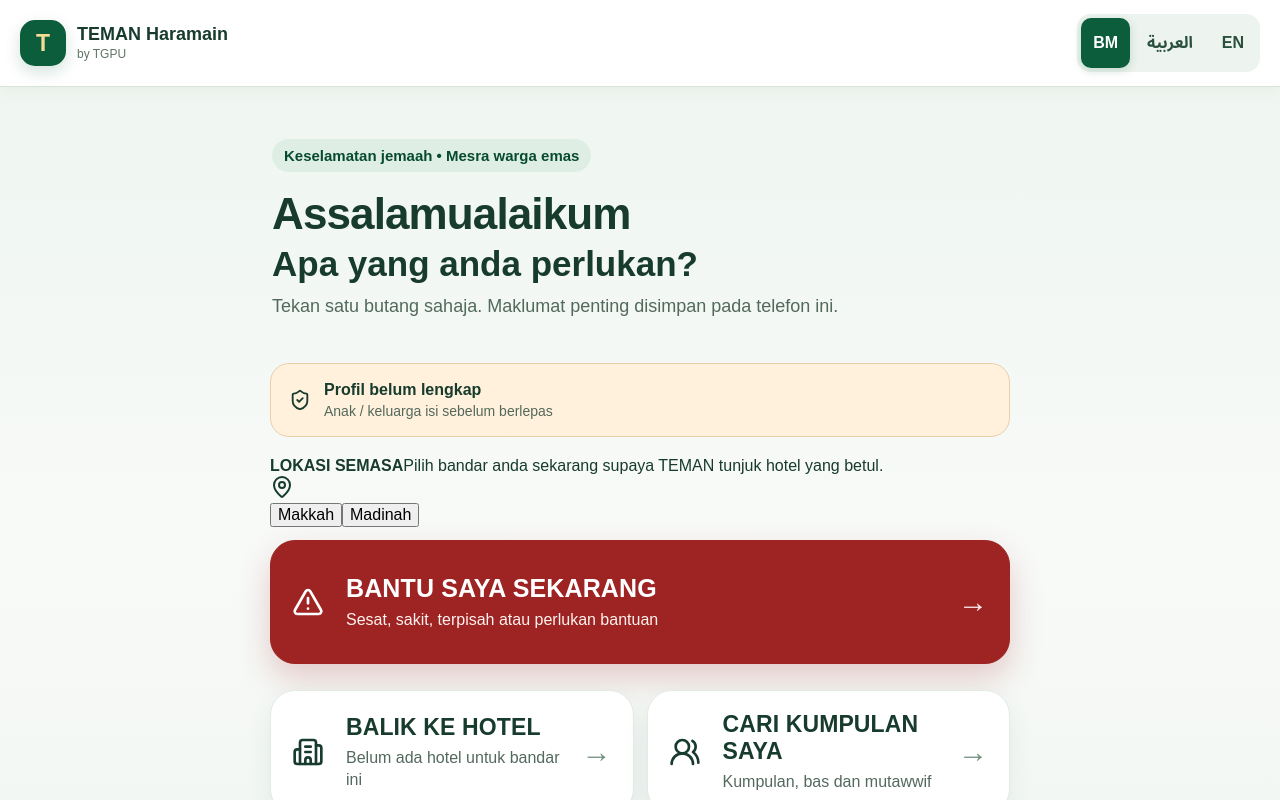
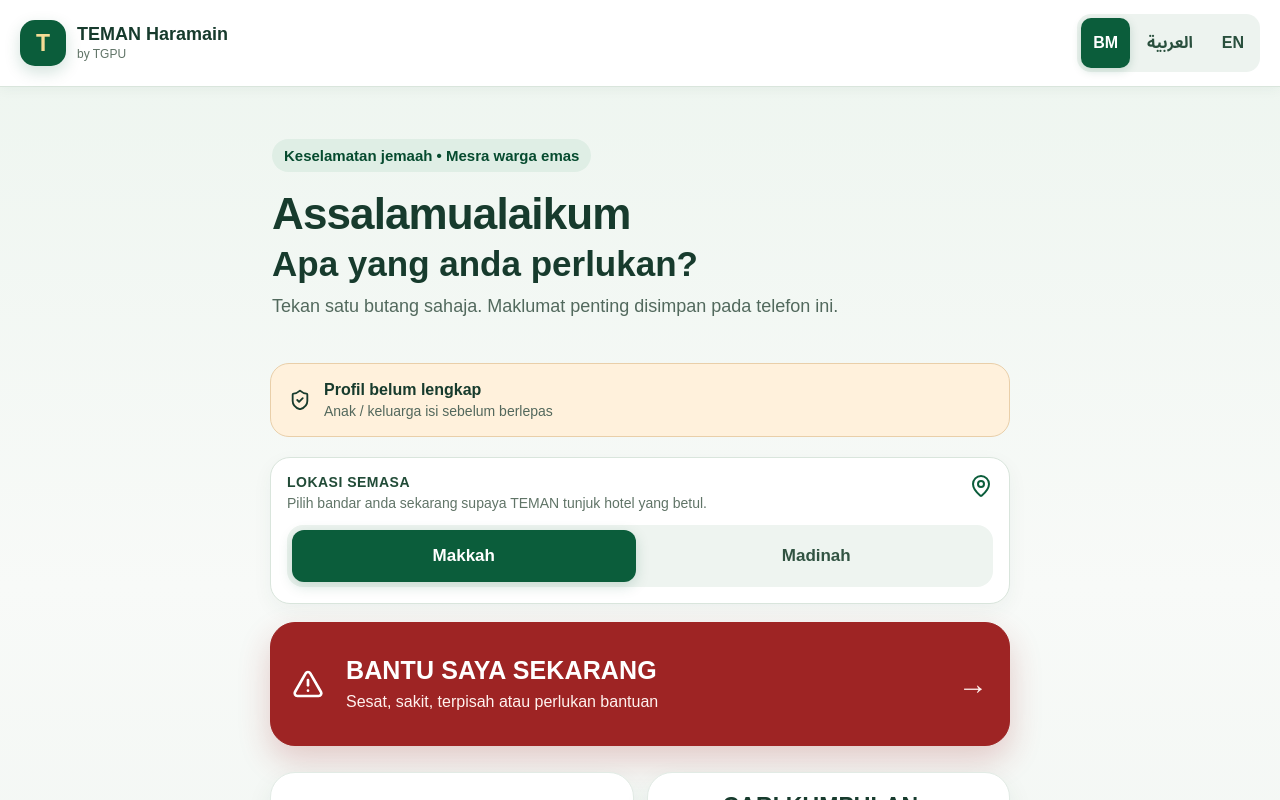
Before and after one commit to MamduhSaffin/TEMAN-Haramain-by-TGPU, a React (Vite) app: page / in a window 1280 px wide. Shown: the top 800 px of the page. Built offline with nearby package versions, Linux system fonts and the light colour scheme.

Commit message:
Polish TEMAN city selector and emergency accessibility

```diff
--- a/src/styles.css
+++ b/src/styles.css
@@ -57,11 +57,21 @@ button:disabled{cursor:not-allowed}
 .readiness strong{font-size:16px;line-height:1.2}
 .readiness span{font-size:14px;color:#53685c;margin-top:3px;line-height:1.3}
 
+.cityPanel{margin:0 0 18px;padding:16px;background:#fff;border:1px solid var(--line);border-radius:20px;box-shadow:0 7px 20px rgba(31,75,55,.05)}
+.cityHeading{display:flex;justify-content:space-between;align-items:flex-start;gap:12px;margin-bottom:12px}
+.cityHeading>div{min-width:0}
+.cityHeading strong{display:block;font-size:14px;letter-spacing:.035em;color:#214b37}
+.cityHeading span{display:block;margin-top:4px;color:#607467;font-size:14px;line-height:1.35}
+.cityHeading svg{flex:none;color:var(--green)}
+.citySwitch{display:grid;grid-template-columns:1fr 1fr;gap:9px;background:#eef4f0;border-radius:16px;padding:5px}
+.citySwitch button{min-height:52px;border:0;border-radius:12px;background:transparent;color:#315342;font-weight:900;font-size:17px;cursor:pointer}
+.citySwitch button.active{background:var(--green);color:#fff;box-shadow:0 4px 14px rgba(11,93,59,.18)}
+
 .action{
   width:100%;min-height:112px;border:1px solid #e2ebe5;border-radius:25px;background:var(--surface);padding:20px 21px;
   display:grid;grid-template-columns:38px 1fr auto;align-items:center;text-align:left;gap:16px;color:var(--ink);
   box-shadow:0 10px 26px rgba(31,75,55,.08);margin:13px 0;cursor:pointer;overflow:hidden;
-  transition:transform .12s ease,box-shadow .12s ease,border-color .12s ease
+  transition:transform .12s ease,box-shadow .12s ease,border-color .12s ease,background .12s ease
 }
 .action:hover{border-color:#bfd5c7;box-shadow:0 13px 30px rgba(31,75,55,.11)}
 .action>svg{width:32px;height:32px;flex:none}
@@ -73,6 +83,12 @@ button:disabled{cursor:not-allowed}
 .action.emergency strong{font-size:25px}
 .action.emergency span,.action.emergency>b{color:#fff2ef}
 .action.emergency:hover{border-color:#7f1d1d;box-shadow:0 16px 36px rgba(158,36,36,.28)}
+
+.emergencyChoices{margin-top:6px}
+.emergencyChoice{border-width:2px}
+.emergencyChoice.selected{background:var(--red);border-color:var(--red);color:#fff;box-shadow:0 14px 32px rgba(158,36,36,.18)}
+.emergencyChoice.selected span,.emergencyChoice.selected>b{color:#fff2ef}
+.emergencyChoice.selected:hover{border-color:#7f1d1d}
 
 .two{display:grid;grid-template-columns:1fr 1fr;gap:13px}
 .grid{display:grid;grid-template-columns:repeat(3,minmax(0,1fr));gap:13px;margin-top:14px}
@@ -94,18 +110,22 @@ button:disabled{cursor:not-allowed}
 
 .contactRow{display:grid;grid-template-columns:1fr 1fr;gap:11px;margin:13px 0}
 .contactRow button{min-width:0;min-height:64px;border:0;border-radius:17px;background:var(--green-dark);color:#fff;font-weight:800;font-size:16px;padding:14px;display:flex;align-items:center;justify-content:center;gap:9px;overflow-wrap:anywhere;cursor:pointer}
-.contactRow button:disabled{opacity:.42}
+.contactRow button:disabled{opacity:.42;cursor:not-allowed;filter:grayscale(.2)}
 .contactRow button svg{flex:none}
+.assistNote{margin:9px 0 2px;padding:12px 14px;background:#fff1dc;border:1px solid #e8cfa9;border-radius:14px;color:#6b4b1f;font-weight:700;line-height:1.4}
 
-.helpCard,.translationCard{background:#fff;border:2px solid var(--green);border-radius:27px;padding:23px;margin-top:20px;box-shadow:0 14px 32px rgba(25,70,50,.09);overflow:hidden}
+.helpCard,.translationCard{background:#fff;border:2px solid var(--green);border-radius:27px;padding:23px;margin-top:20px;box-shadow:0 14px 32px rgba(25,70,50,.09);overflow:hidden;scroll-margin-top:110px}
+.helpCardHead{display:flex;justify-content:space-between;gap:12px;align-items:center;flex-wrap:wrap}
+.helpCardHead>strong{font-size:15px;color:#345848}
 .cardLabel{display:inline-block;font-weight:900;color:#064b2f;background:#e4f0e8;border-radius:999px;padding:7px 10px;font-size:14px}
 .arabic{font-family:"Noto Sans Arabic","Segoe UI",Tahoma,Arial,sans-serif;font-size:30px;line-height:1.85;text-align:right;direction:rtl;overflow-wrap:anywhere;margin:18px 0}
 .helpCard>p:not(.arabic),.translationCard>p:not(.arabic){font-size:18px;line-height:1.55;overflow-wrap:anywhere}
 .facts{display:grid;gap:10px;margin-top:17px}
 .facts div{background:#edf5f0;border-radius:16px;padding:14px;min-width:0;border:1px solid #dce9df}
-.facts span,.facts strong{display:block;overflow-wrap:anywhere}
+.facts span,.facts strong,.facts small{display:block;overflow-wrap:anywhere}
 .facts span{font-size:12px;color:#566d60;font-weight:900;letter-spacing:.02em}
 .facts strong{font-size:18px;margin-top:4px;line-height:1.35}
+.facts small{font-size:14px;line-height:1.4;color:#5d7166;margin-top:5px}
 
 .phraseList{display:grid;gap:10px}
 .phraseList>span{font-weight:800;font-size:16px}
@@ -125,6 +145,8 @@ button:disabled{cursor:not-allowed}
 [dir='rtl'] .action>b{order:-1}
 [dir='rtl'] .back svg{transform:rotate(180deg)}
 [dir='rtl'] .hero h1,[dir='rtl'] .hero h2,[dir='rtl'] .sectionHead h1{letter-spacing:0}
+[dir='rtl'] .cityHeading{flex-direction:row-reverse}
+[dir='rtl'] .cityHeading>div{text-align:right}
 
 @media(max-width:640px){
   .topbar{padding:11px 12px;align-items:center;gap:10px;flex-wrap:wrap}
@@ -145,6 +167,8 @@ button:disabled{cursor:not-allowed}
   .hero p,.sectionHead p{font-size:17px}
   .arabic{font-size:27px;line-height:1.9}
   .helpCard,.translationCard{padding:18px}
+  .cityPanel{padding:14px}
+  .citySwitch button{min-height:56px;font-size:18px}
   [dir='rtl'] .action{grid-template-columns:auto 1fr 34px}
 }
 
@@ -155,6 +179,7 @@ button:disabled{cursor:not-allowed}
   .action span{font-size:15px}
   .hero h1,.sectionHead h1{font-size:30px}
   .arabic{font-size:25px}
+  .cityHeading span{font-size:13px}
 }
 
 @media(prefers-reduced-motion:reduce){
```
